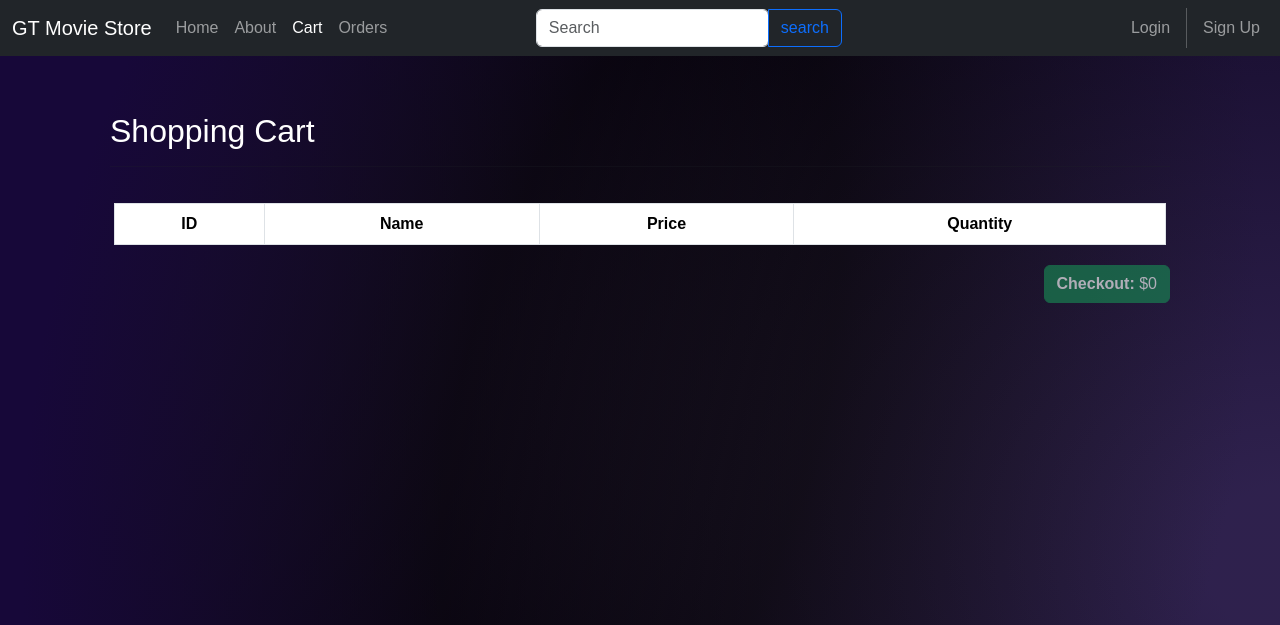
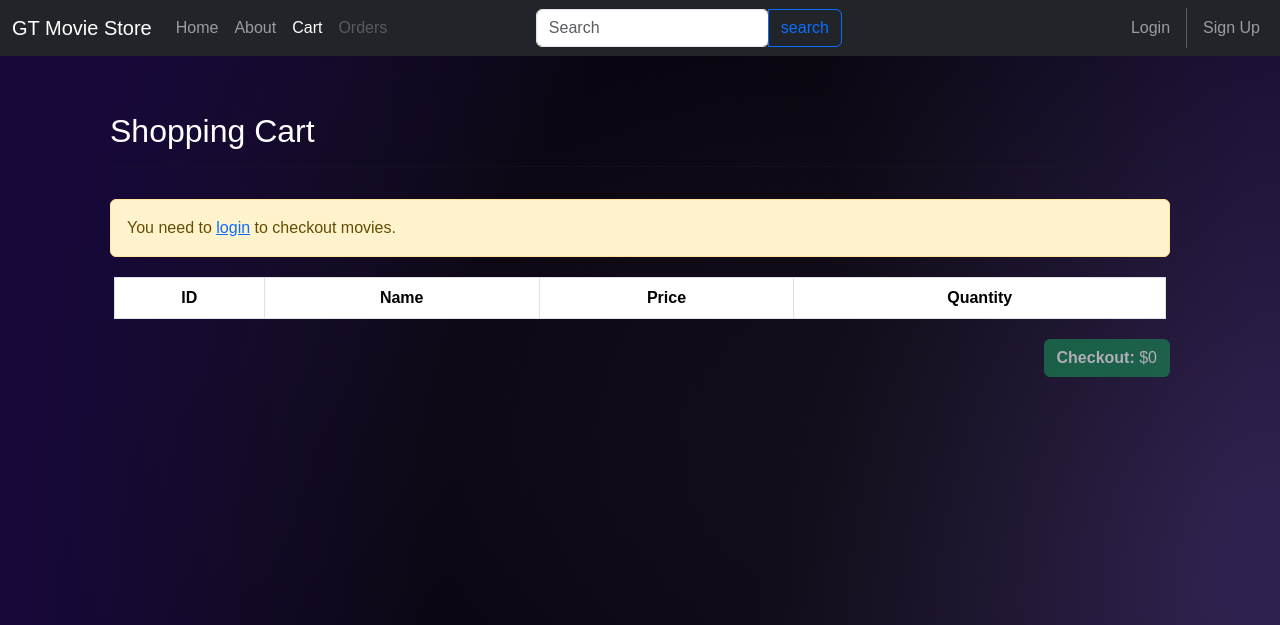
Before and after one commit to k3sharma/2340_Team2_Project1, a Django app: page /cart/ in a window 1280 px wide. Shown: the top 625 px of the page. Run offline with Django 5.2, Linux system fonts and the light colour scheme; lists and menus that the app fills with data are empty.

Commit message:
fix: blocked unauthenticated 404s

```diff
--- a/cart/templates/cart/index.html
+++ b/cart/templates/cart/index.html
@@ -10,6 +10,15 @@
         <hr/>
       </div>
     </div>
+  {% if not user.is_authenticated %}
+    <div class="row">
+      <div class="col mx-auto">
+        <div class="alert alert-warning" role="alert">
+          You need to <a href="{% url 'accounts.login' %}">login</a> to checkout movies.
+        </div>
+      </div>
+    </div>
+    {% endif %}
     <div class="row m-1">
       <table class="table table-bordered table-striped
         text-center">
@@ -35,7 +44,7 @@
     </div>
     <div class="row">
       <div class="text-end">
-        <a class="btn btn-success mb-2 {% if template_data.movies_in_cart|length == 0 %}disabled{% endif %}" href="{% url 'cart.checkout' %}"
+        <a class="btn btn-success mb-2 {% if template_data.movies_in_cart|length == 0 or not user.is_authenticated %}disabled{% endif %}" href="{% url 'cart.checkout' %}"
            style ="color:white"><b>Checkout:</b> ${{ template_data.cart_total }}</a>
               {% if template_data.movies_in_cart|length > 0 %}
             <a href="{% url 'cart.clear' %}">
--- a/templates/navbar.html
+++ b/templates/navbar.html
@@ -17,7 +17,8 @@
               href="{% url 'cart.index' %}">Cart</a>
                 </li>
                 <li class="nav-item">
-                    <a class="nav-link {% if request.path == '/cart/orders/' %}active{% endif %}" href="{% url 'cart.orders' %}">Orders</a>
+                    <a class="nav-link {% if request.path == '/cart/orders/' %}active{% endif %}
+                    {% if not user.is_authenticated %} disabled {% endif %}" href="{% url 'cart.orders' %}">Orders</a>
                 </li>
             </ul>
             <ul class="navbar-nav me-auto">
```
Also changed, not shown: db.sqlite3.
